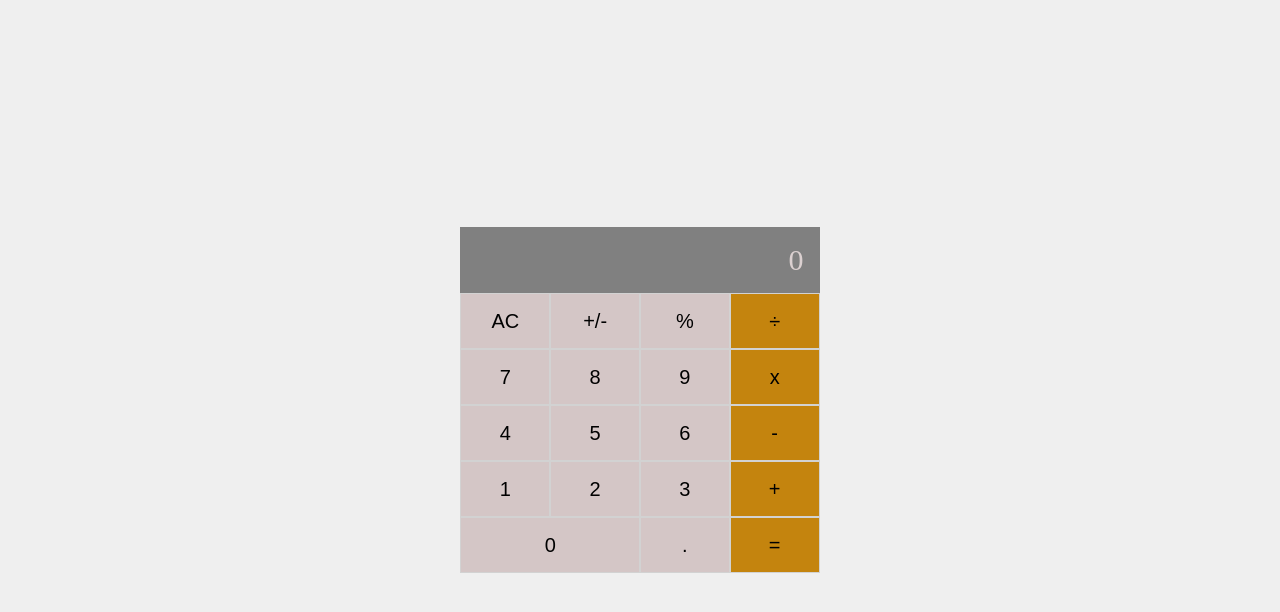
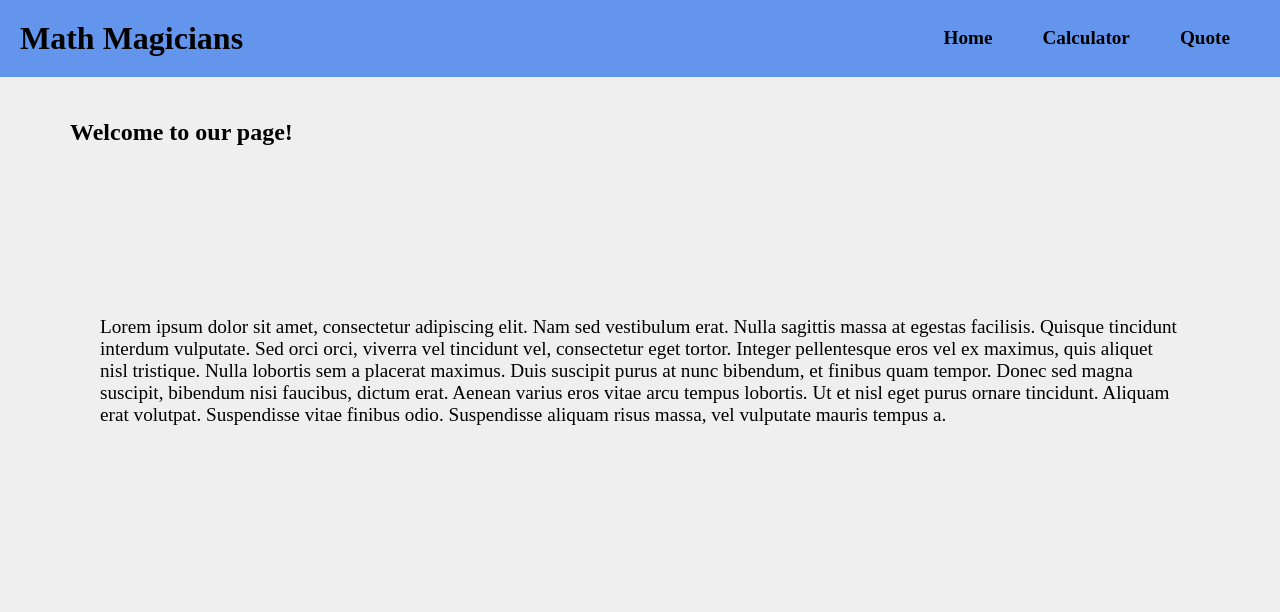
Before and after one commit to Nowembabazi/Math-Magicians, a React (Create React App) app: page / in a window 1280 px wide. Shown: the top 612 px of the page. Built offline with nearby package versions, Linux system fonts and the light colour scheme.

Commit message:
Add  code to complete the page using router.

```diff
--- a/src/App.js
+++ b/src/App.js
@@ -1,5 +1,9 @@
 import React from 'react';
-import Calculator from './components/Calculator';
+import { BrowserRouter as Router, Routes, Route } from 'react-router-dom';
+import Nav from './components/Navbar';
+import Home from './components/Home';
+import Calc from './components/Calculator';
+import Quote from './components/Quote';
 
 class App extends React.Component {
   constructor(props) {
@@ -8,7 +12,16 @@ class App extends React.Component {
   }
 
   render() {
-    return <Calculator />;
+    return (
+      <Router>
+        <Nav />
+        <Routes>
+          <Route path="/" element={<Home />} />
+          <Route path="/calculator" element={<Calc />} />
+          <Route path="/quote" element={<Quote />} />
+        </Routes>
+      </Router>
+    );
   }
 }
 
--- /dev/null
+++ b/src/components/Home.js
@@ -0,0 +1,24 @@
+/* eslint-disable linebreak-style */
+import React from 'react';
+
+const First = () => (
+  <>
+    <h2 className="Heading-1"> Welcome to our page! </h2>
+
+    <p className="Description">
+      Lorem ipsum dolor sit amet, consectetur adipiscing elit. Nam sed
+      vestibulum erat. Nulla sagittis massa at egestas facilisis. Quisque
+      tincidunt interdum vulputate. Sed orci orci, viverra vel tincidunt vel,
+      consectetur eget tortor. Integer pellentesque eros vel ex maximus, quis
+      aliquet nisl tristique. Nulla lobortis sem a placerat maximus. Duis
+      suscipit purus at nunc bibendum, et finibus quam tempor. Donec sed magna
+      suscipit, bibendum nisi faucibus, dictum erat. Aenean varius eros vitae
+      arcu tempus lobortis. Ut et nisl eget purus ornare tincidunt. Aliquam erat
+      volutpat. Suspendisse vitae finibus odio. Suspendisse aliquam risus massa,
+      vel vulputate mauris tempus a.
+
+    </p>
+  </>
+);
+
+export default First;
--- /dev/null
+++ b/src/components/Navbar.js
@@ -0,0 +1,16 @@
+/* eslint-disable linebreak-style */
+import React from 'react';
+import { Link } from 'react-router-dom';
+
+const Nav = () => (
+  <header className="nav-bar">
+    <h1 className="Heading"> Math Magicians </h1>
+    <nav className="nav-links">
+      <Link to="/">Home</Link>
+      <Link to="/calculator">Calculator</Link>
+      <Link to="/quote">Quote</Link>
+    </nav>
+  </header>
+);
+
+export default Nav;
--- /dev/null
+++ b/src/components/Quote.js
@@ -0,0 +1,13 @@
+/* eslint-disable linebreak-style */
+import React from 'react';
+
+const Quote = () => (
+  <>
+    <p className="Description-q">
+      Mathematics is not about numbers, equations, computations, or algorithms:
+      it is about understanding. -William Paul Thurston
+    </p>
+  </>
+);
+
+export default Quote;
--- a/src/index.css
+++ b/src/index.css
@@ -60,3 +60,61 @@ body {
 .go {
   background-color: rgb(196, 132, 14);
 }
+
+.btns.go:hover {
+  background-color: peachpuff;
+}
+
+.press-btn:hover,
+.press-btn-1:hover,
+.press-btn-2:hover {
+  background-color: #d2d2d2;
+}
+
+.Heading {
+  padding: 20px 20px;
+  background-color: cornflowerblue;
+}
+
+.Heading-1 {
+  padding: 70px;
+}
+
+/* .Heading-2 {
+ padding-right: 100px;
+} */
+
+.nav-links {
+  display: flex;
+  justify-content: flex-end;
+  gap: 50px;
+  padding-right: 50px;
+  margin-top: -50px;
+  font-size: 1.2rem;
+}
+
+.nav-links a {
+  text-decoration: none;
+  color: black;
+  font-weight: bold;
+}
+
+.nav-links a:hover {
+  background-color: white;
+  border-radius: 5px;
+  padding: 5px;
+}
+
+.Description {
+  width: 100%;
+  padding: 100px;
+  font-size: 1.2rem;
+}
+
+.Description-q {
+  text-align: center;
+  padding: 250px;
+  width: 100%;
+  font-size: 1.7rem;
+  font-weight: 600;
+}
```
